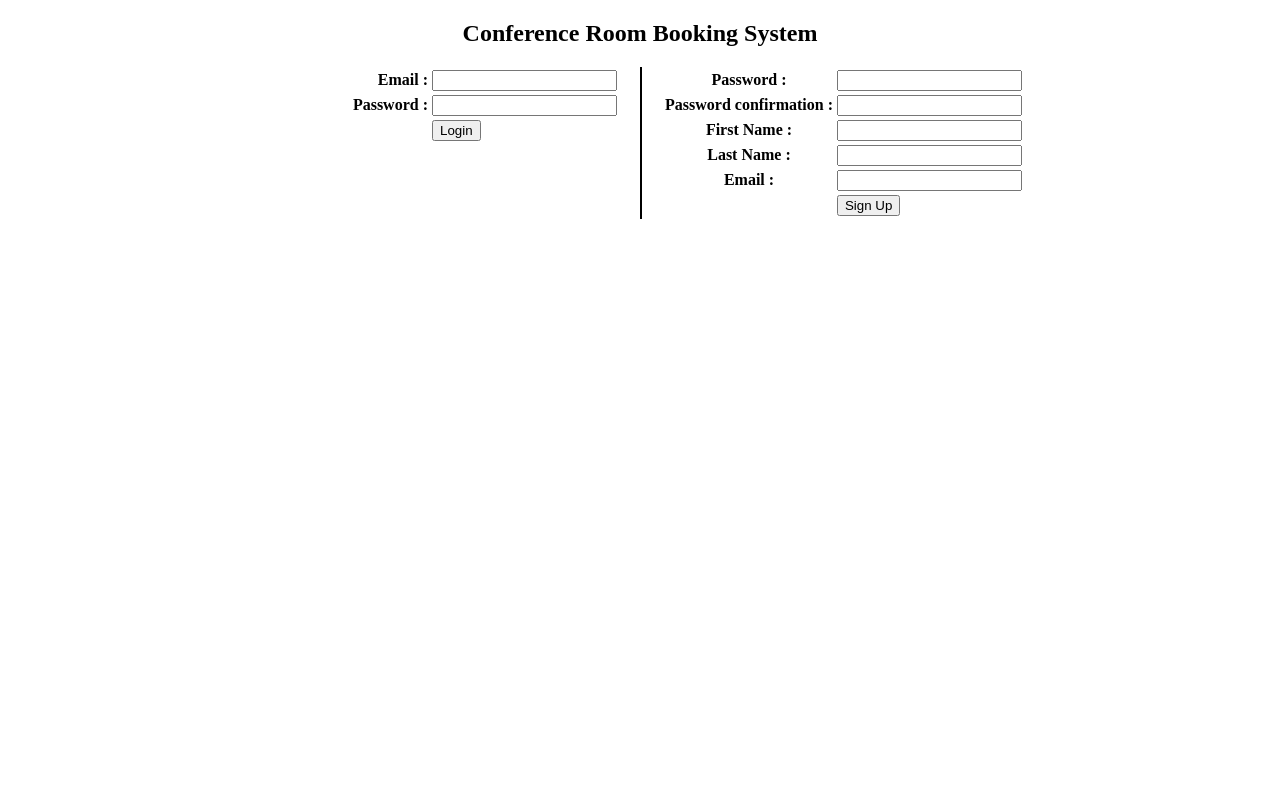
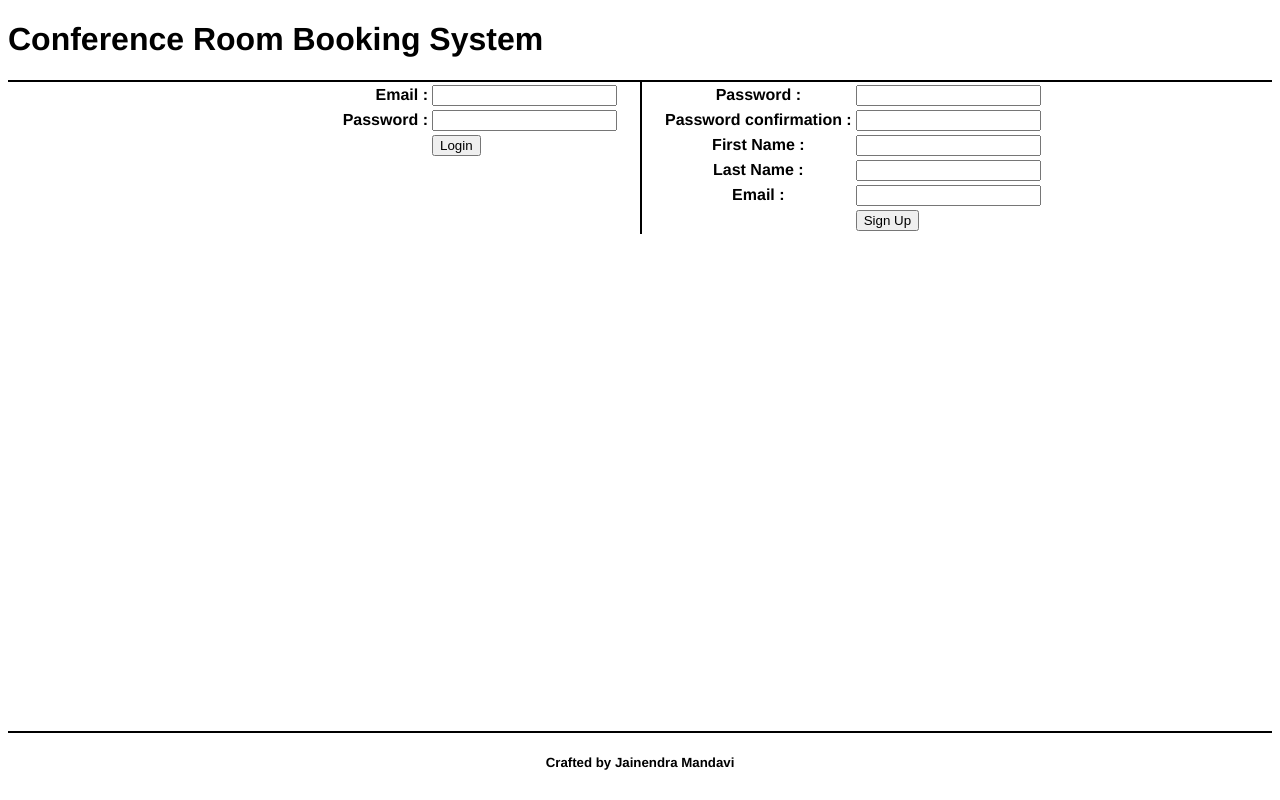
Before and after one commit to jainendra/ConferenceRoomBookingSystem, a Django app: page / in a window 1280 px wide. Run offline with Django 3.2, Linux system fonts and the light colour scheme; parts of the project's set-up code (start-up, migrations or seed data) failed here and were passed over.

Commit message:
Add header and footer

```diff
--- a/booking/static/booking/base.css
+++ b/booking/static/booking/base.css
@@ -0,0 +1,26 @@
+html {
+    font-family: Helvetica;
+}
+
+body {
+    margin: 8px;
+}
+
+#header {
+    border-bottom: 2px solid black;
+}
+
+#footer {
+    position: absolute;
+    right:0;
+    left:0;
+    bottom:0;
+    border-top: 2px solid black;
+    margin:8px;
+    text-align: center;
+}
+
+#content {
+    width: 80%;
+    margin: 0  auto;
+}
--- a/booking/templates/base.html
+++ b/booking/templates/base.html
@@ -1,3 +1,5 @@
+{% load static %}
+
 <!DOCTYPE html>
 <html lang="en">
 <head>
@@ -6,20 +8,20 @@
         {% block title %}
         {% endblock %}
     </title>
+    <link rel="stylesheet" href="{% static "booking/base.css" %}">
 </head>
 <body>
-<nav>
-    <h1 align="center">Conference Room Booking System</h1>
-</nav>
-<div class="content">
+<div id="header">
+    <h1 align="left">Conference Room Booking System</h1>
+</div>
+<div id="content">
     {% block content %}
     {% endblock %}
 </div>
-<style>
-    .content{
-        width: 100%;
-        margin: auto;
-    }
-</style>
+<div id="footer">
+    <h5>
+        Crafted by Jainendra Mandavi
+    </h5>
+</div>
 </body>
 </html>
```
